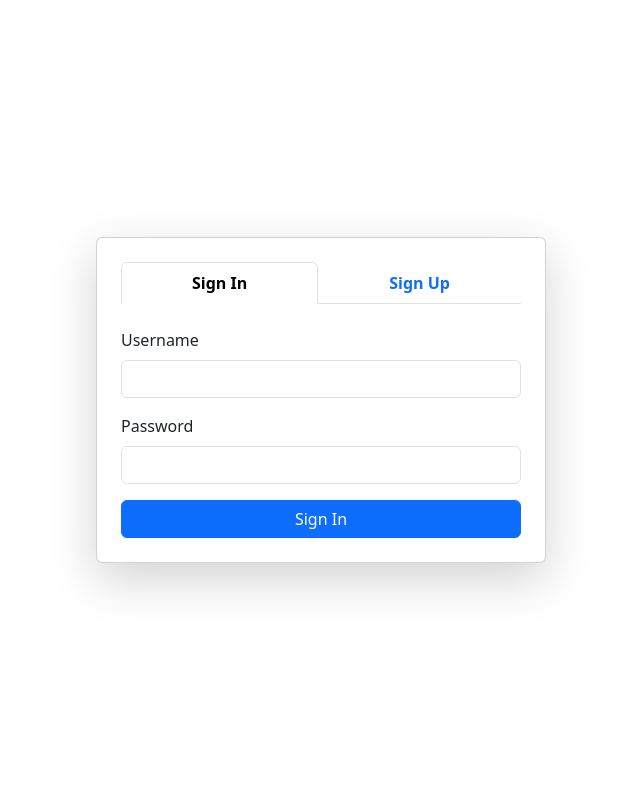
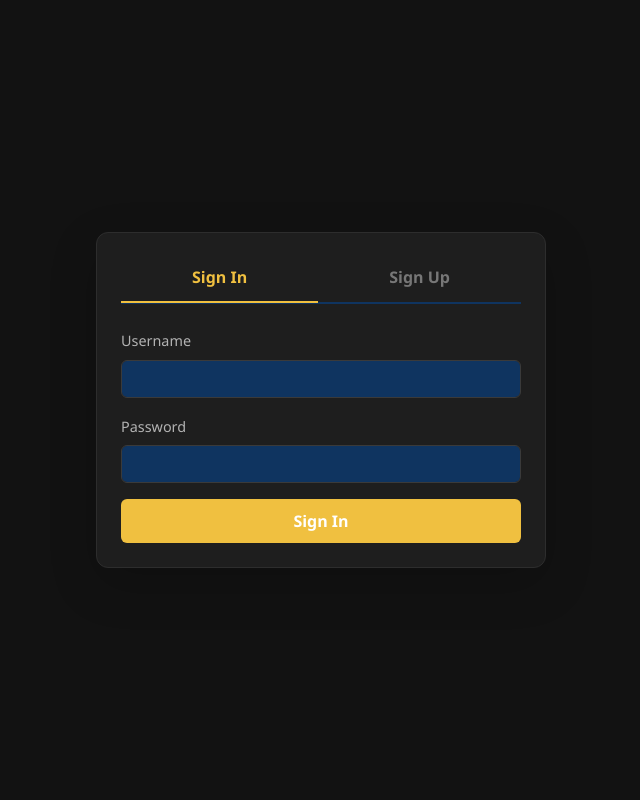
Before and after one commit to shayansSpace/Sports-Pavilion-App, a Django app: a page that uses templates/login.html in a window 1280 px wide. Shown: the whole page, without its empty margins (319-959 px from the left). Run offline with Django 5.2, Linux system fonts and the light colour scheme.

Commit message:
Initial Commit

```diff
--- a/club_app/admin.py
+++ b/club_app/admin.py
@@ -1,5 +1,5 @@
 from django.contrib import admin
-from .models import Booking, Member, MembershipPlan, SportsFacility, PlayUnit, MemberPhone# Import all your models
+from .models import Booking, Member, MembershipPlan, SportsFacility, PlayUnit, MemberPhone, VisitorBooking# Import all your models
 
 # Registering them makes them visible in the /admin dashboard
 admin.site.register(Member)
@@ -8,3 +8,4 @@ admin.site.register(SportsFacility)
 admin.site.register(PlayUnit)
 admin.site.register(MemberPhone)
 admin.site.register(Booking)
+admin.site.register(VisitorBooking)
--- a/club_app/models.py
+++ b/club_app/models.py
@@ -198,7 +198,7 @@ class Booking(models.Model):
     play_unit = models.ForeignKey(
         PlayUnit, on_delete=models.CASCADE, related_name='bookings'
     )
-    booking_date = models.DateField(auto_now_add=True)
+    booking_date = models.DateField()
     bk_start_time = models.TimeField()
     bk_end_time = models.TimeField()
 
--- a/club_app/views.py
+++ b/club_app/views.py
@@ -216,23 +216,6 @@ def book_visitor(request):
         )
         BookingPayment.objects.create(payment=payment, booking=booking)
 
-        # ── 6. Build receipt ──────────────────────────────────────────────
-        receipt = {
-            'visitor'    : visitor,
-            'booking'    : booking,
-            'play_unit'  : play_unit,
-            'facility'   : play_unit.facility,
-            'start_time' : start_time,
-            'end_time'   : end_time,
-            'date'       : target_date,
-            'total_price': total_price,
-            'payment'    : payment,
-        }
-        return render(request, 'visitor_booking_receipt.html', {
-            'title'  : 'Booking Receipt',
-            'receipt': receipt,
-        })
-
     # ── GET: show only available units with facility info ─────────────────
     play_units = (
         PlayUnit.objects
--- a/templates/become_member.html
+++ b/templates/become_member.html
@@ -117,7 +117,7 @@
             <option value="" disabled selected>Choose a subscription layout...</option>
             {% for plan in plans %}
               <option value="{{ plan.plan_id }}">
-                {{ plan.plan_name }} — ${{ plan.plan_price }} ({{ plan.duration_months }} Months)
+                {{ plan.plan_name }} — {{ plan.plan_price }} ({{ plan.duration_months }} Months)
               </option>
             {% endfor %}
           </select>
--- a/templates/book_visitor.html
+++ b/templates/book_visitor.html
@@ -173,7 +173,7 @@
               </option>
               {% for unit in play_units %}
               <option value="{{ unit.unit_id }}">
-                {{ unit.facility.facility_name }} — Unit {{ unit.unit_num }}
+                {{ unit.facility.facility_name }}{{ unit.unit_num }}
                 (${{ unit.facility.sp_hourly_rate }}/hr)
               </option>
               {% endfor %}
--- a/templates/login.html
+++ b/templates/login.html
@@ -10,26 +10,117 @@
       integrity="sha384-sRIl4kxILFvY47J16cr9ZwB07vP4J8+LH7qKQnuqkuIAvNWLzeN8tE5YBujZqJLB"
       crossorigin="anonymous"
     />
+    <style>
+      /* ── CLASSIC DARK THEME STYLING MATRIX ── */
+      body {
+        background-color: #121212;
+        color: #e0e0e0;
+        font-family: 'Segoe UI', system-ui, -apple-system, sans-serif;
+      }
+
+      /* Card Panel Layering */
+      .card {
+        background-color: #1e1e1e;
+        border: 1px solid #2d2d2d;
+        border-radius: 12px;
+      }
+
+      /* Custom Input Fields */
+      .form-label {
+        color: #b3b3b3;
+        font-size: 0.9rem;
+        font-weight: 500;
+      }
+
+      .form-control {
+        background-color: #0f3460;
+        border: 1px solid #3a3a3a;
+        color: #ffffff;
+        transition: all 0.2s ease-in-out;
+      }
+
+      .form-control:focus {
+        background-color: #0f3460;
+        border-color: #f0c040; /* Crimson/Rose Accent Line */
+        color: #ffffff;
+        box-shadow: 0 0 0 0.25rem rgba(220, 53, 69, 0.15);
+      }
+
+      /* Navigation Tabs Overrides */
+      .nav-tabs {
+        border-bottom: 2px solid #0f3460;
+      }
+
+      .nav-link {
+        color: #777777;
+        border: none !important;
+        background: transparent !important;
+        padding-bottom: 12px;
+        transition: color 0.2s ease;
+      }
+
+      .nav-link:hover {
+        color: #ffffff;
+      }
+
+      .nav-link.active {
+        color: #f0c040 !important; /* Rose Neon Selection */
+        border-bottom: 2px solid #f0c040 !important;
+      }
+
+      /* Buttons Premium Palette */
+      .btn-primary-custom {
+        background-color: #f0c040;
+        border: none;
+        color: white;
+        padding: 10px;
+        font-weight: 600;
+        border-radius: 6px;
+        transition: background 0.2s ease;
+      }
+
+      .btn-primary-custom:hover {
+        background-color: #f0c040;
+      }
+
+      .btn-success-custom {
+        background-color: #28a745;
+        border: none;
+        color: white;
+        padding: 10px;
+        font-weight: 600;
+        border-radius: 6px;
+        transition: background 0.2s ease;
+      }
+
+      .btn-success-custom:hover {
+        background-color: #1e7e34;
+      }
+
+      /* Muted Alert Adjustments */
+      .alert-danger {
+        background-color: #2c1618;
+        border-color: #5c1d24;
+        color: #f8d7da;
+      }
+
+      .btn-close {
+        filter: invert(1); /* Matches close button with dark interface */
+      }
+    </style>
   </head>
   <body>
-    <div
-      class="container vh-100 d-flex justify-content-center align-items-center"
-    >
+    <div class="container vh-100 d-flex justify-content-center align-items-center">
       <div class="card shadow-lg p-4" style="width: 450px">
-        {% if messages %} {% for message in messages %}
-        <div
-          class="alert alert-danger alert-dismissible fade show mb-3"
-          role="alert"
-        >
-          <strong>Error:</strong> {{ message }}
-          <button
-            type="button"
-            class="btn-close"
-            data-bs-dismiss="alert"
-            aria-label="Close"
-          ></button>
-        </div>
-        {% endfor %} {% endif %}
+
+        {% if messages %}
+          {% for message in messages %}
+            <div class="alert alert-danger alert-dismissible fade show mb-3" role="alert">
+              <strong>Error:</strong> {{ message }}
+              <button type="button" class="btn-close" data-bs-dismiss="alert" aria-label="Close"></button>
+            </div>
+          {% endfor %}
+        {% endif %}
 
         <ul class="nav nav-tabs nav-fill mb-4" id="authTabs" role="tablist">
           <li class="nav-item" role="presentation">
@@ -59,6 +150,7 @@
         </ul>
 
         <div class="tab-content" id="authTabsContent">
+
           <div
             class="tab-pane fade {% if active_tab != 'signup' %}show active{% endif %}"
             id="login-pane"
@@ -68,23 +160,13 @@
               {% csrf_token %}
               <div class="mb-3">
                 <label class="form-label">Username</label>
-                <input
-                  type="text"
-                  name="username"
-                  class="form-control"
-                  required
-                />
+                <input type="text" name="username" class="form-control" required />
               </div>
               <div class="mb-3">
                 <label class="form-label">Password</label>
-                <input
-                  type="password"
-                  name="password"
-                  class="form-control"
-                  required
-                />
+                <input type="password" name="password" class="form-control" required />
               </div>
-              <button type="submit" class="btn btn-primary w-100">
+              <button type="submit" class="btn btn-primary-custom w-100">
                 Sign In
               </button>
             </form>
@@ -99,36 +181,22 @@
               {% csrf_token %}
               <div class="mb-3">
                 <label class="form-label">Username</label>
-                <input
-                  type="text"
-                  name="username"
-                  class="form-control"
-                  required
-                />
+                <input type="text" name="username" class="form-control" required />
               </div>
               <div class="mb-3">
                 <label class="form-label">Email Address</label>
-                <input
-                  type="email"
-                  name="email"
-                  class="form-control"
-                  required
-                />
+                <input type="email" name="email" class="form-control" required />
               </div>
               <div class="mb-3">
                 <label class="form-label">Password</label>
-                <input
-                  type="password"
-                  name="password"
-                  class="form-control"
-                  required
-                />
+                <input type="password" name="password" class="form-control" required />
               </div>
-              <button type="submit" class="btn btn-success w-100">
+              <button type="submit" class="btn btn-success-custom w-100">
                 Create Account
               </button>
             </form>
           </div>
+
         </div>
       </div>
     </div>
--- a/templates/member_profile.html
+++ b/templates/member_profile.html
@@ -1,5 +1,6 @@
 {% extends "index.html" %}
 {% block title %}{{ title }}{% endblock %}
+{% load static %}
 
 {% block head %}
 <style>
```
Also changed, not shown: templates/index.html (+16 -7 lines), templates/member_list.html (+28 -2 lines), club_app/migrations/0002_remove_booking_member_remove_booking_visitor_and_more.py (added).
